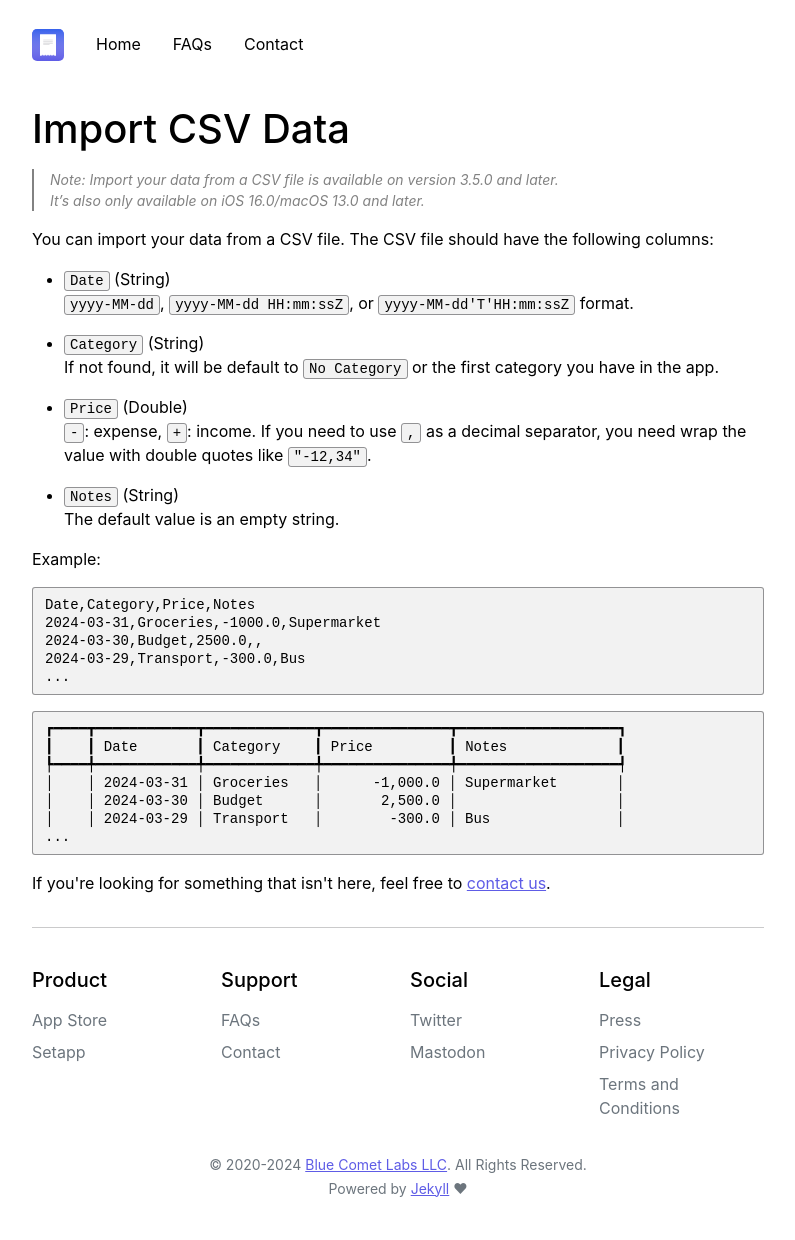
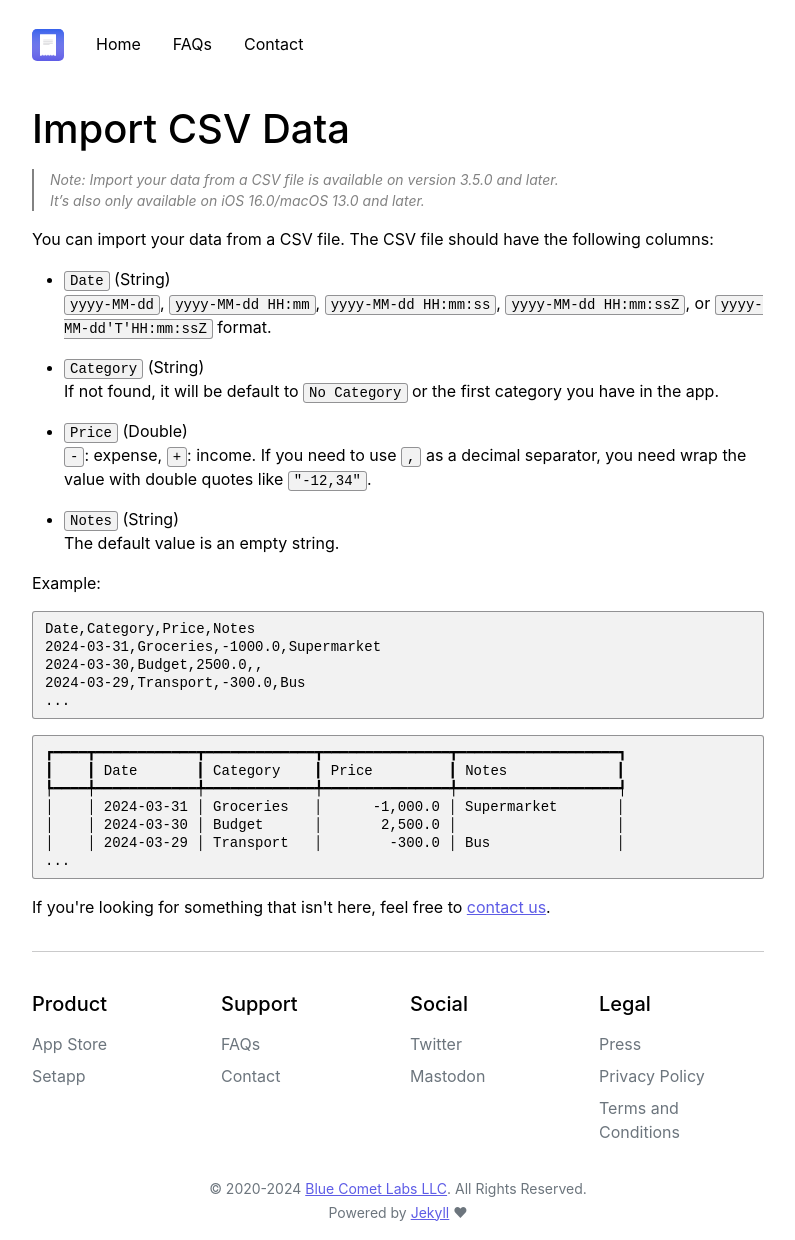
Before and after one commit to bluecometlabs/getexpenses.app, a Jekyll site: the page built from pages/faq/import-csv-data.md, in a window 1280 px wide. Shown: the whole page, without its empty margins (242-1037 px from the left). Built offline with Jekyll 4.4.1, drawn with Linux system fonts in a browser that asks for light colours; before the commit the page ends 1216 px from its top, so only the background shows below that.

Commit message:
Update date format

```diff
--- a/pages/faq/import-csv-data.md
+++ b/pages/faq/import-csv-data.md
@@ -12,7 +12,7 @@ permalink: /faq/import-csv-data
 You can import your data from a CSV file. The CSV file should have the following columns:
 
 - `Date` (String)
-`yyyy-MM-dd`, `yyyy-MM-dd HH:mm:ssZ`, or `yyyy-MM-dd'T'HH:mm:ssZ` format.
+`yyyy-MM-dd`, `yyyy-MM-dd HH:mm`, `yyyy-MM-dd HH:mm:ss`, `yyyy-MM-dd HH:mm:ssZ`, or `yyyy-MM-dd'T'HH:mm:ssZ` format.
 
 - `Category` (String)
 If not found, it will be default to `No Category` or the first category you have in the app.
```
